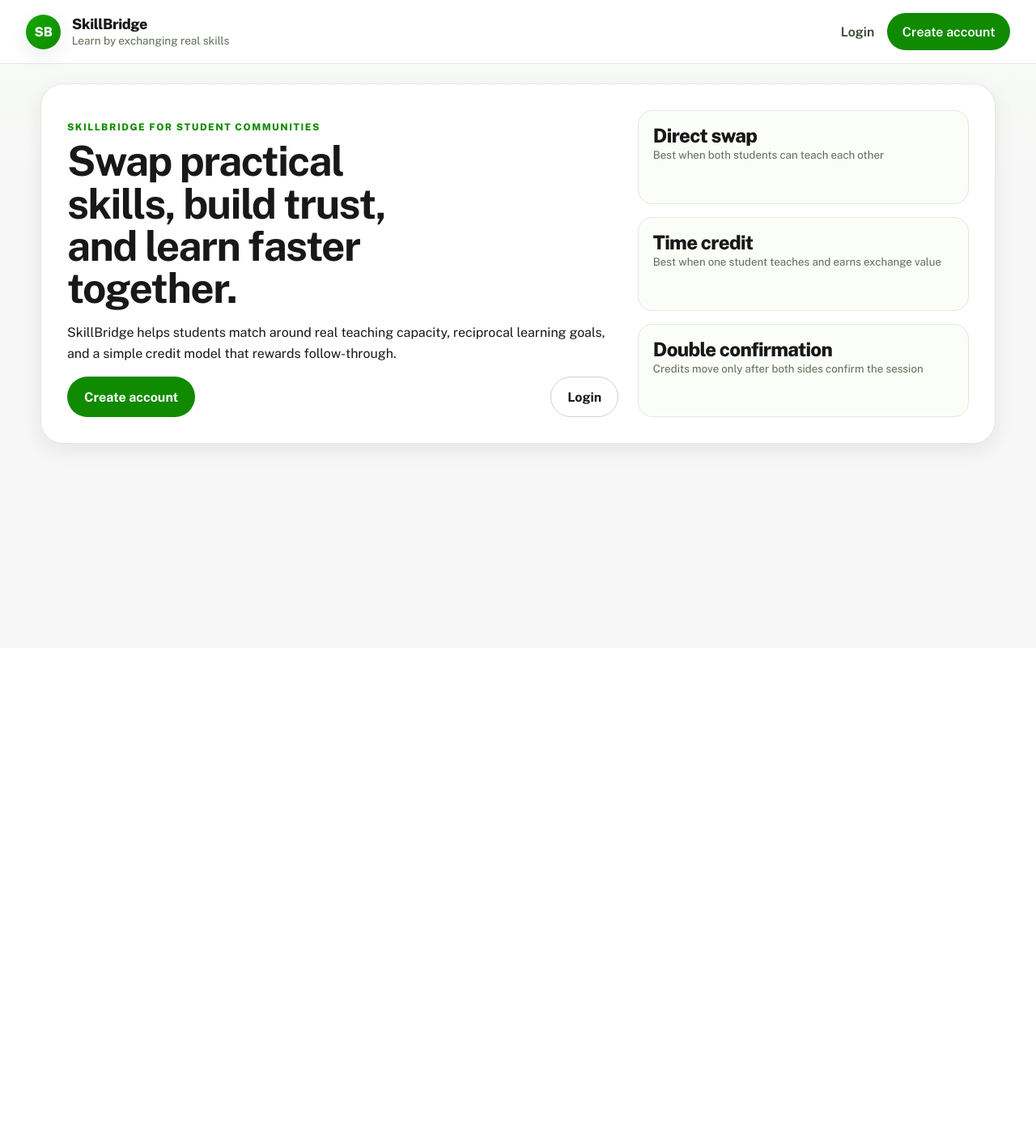
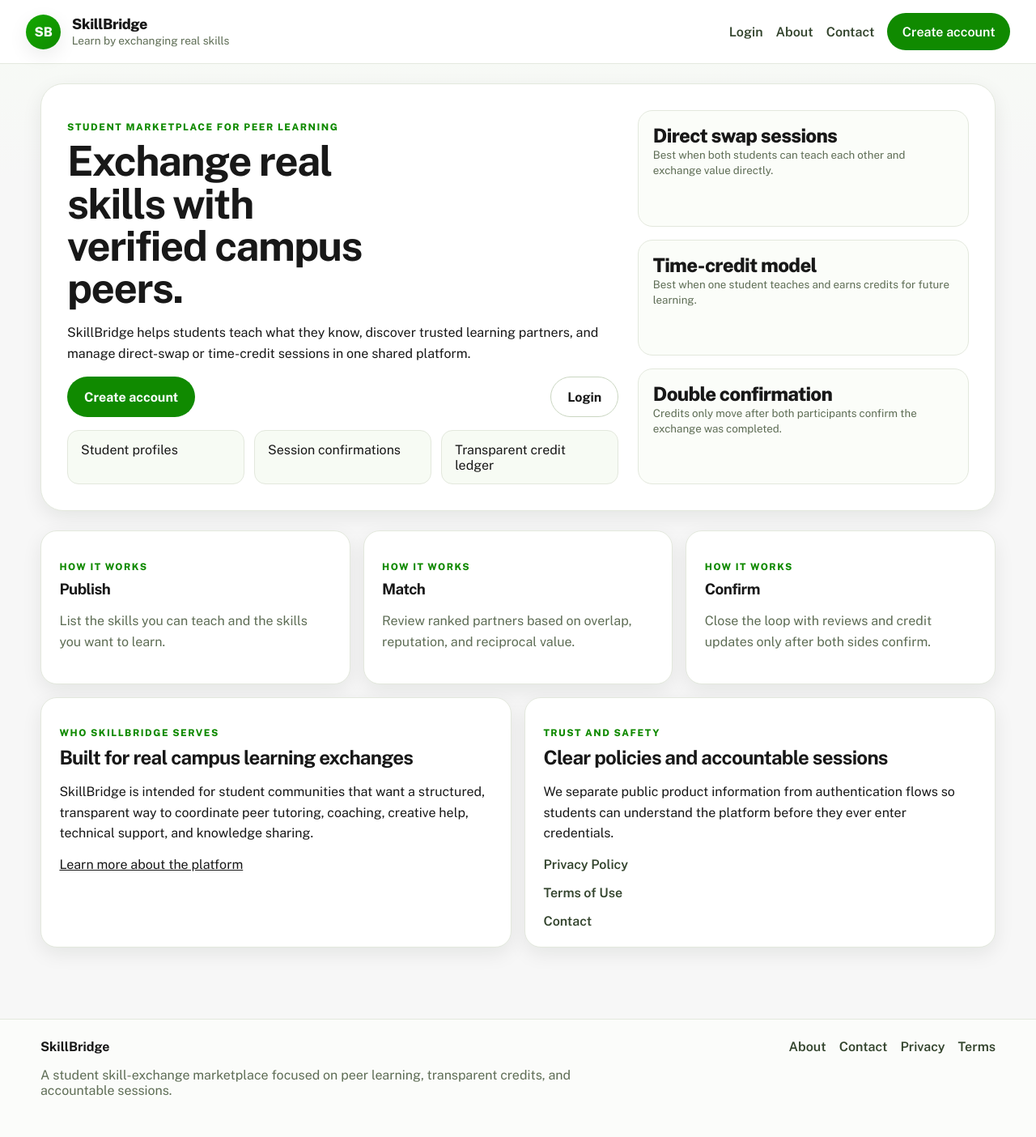
Before and after one commit to Finn-tech-art/Skill-bridge, a Flask app: page / in a window 1280 px wide. Shown: the whole page at 81% size. Before the commit the page ends 564 px from the top, so only its background shows below. Run offline with Flask 3, Linux system fonts and the light colour scheme.

Commit message:
Add a home page, an about page, contact page and privacy policy

```diff
--- a/app/static/css/main.css
+++ b/app/static/css/main.css
@@ -115,6 +115,40 @@ a {
     padding: 1.5rem 0 3.5rem;
 }
 
+.site-footer {
+    border-top: 1px solid #e4e9df;
+    background: #fbfcfa;
+    margin-top: 2rem;
+}
+
+.footer-grid {
+    width: min(1180px, calc(100% - 2rem));
+    margin: 0 auto;
+    padding: 1.5rem 0 2rem;
+    display: grid;
+    grid-template-columns: minmax(0, 1.2fr) minmax(0, 0.8fr);
+    gap: 1rem;
+}
+
+.footer-links {
+    display: flex;
+    flex-wrap: wrap;
+    justify-content: flex-end;
+    gap: 1rem;
+}
+
+.footer-links a {
+    text-decoration: none;
+    color: #33442d;
+    font-weight: 600;
+}
+
+.footer-links--stack {
+    justify-content: flex-start;
+    flex-direction: column;
+    align-items: flex-start;
+}
+
 .hero-card,
 .content-card {
     background: var(--surface);
@@ -173,6 +207,35 @@ a {
 .landing-panel {
     display: grid;
     gap: 1rem;
+}
+
+.trust-strip,
+.trust-list {
+    display: grid;
+    gap: 0.75rem;
+    margin-top: 1rem;
+}
+
+.trust-strip {
+    grid-template-columns: repeat(3, minmax(0, 1fr));
+}
+
+.trust-strip span,
+.trust-item {
+    padding: 0.85rem 1rem;
+    border-radius: 14px;
+    background: #f7fbf4;
+    border: 1px solid #e3e8dd;
+}
+
+.trust-item strong {
+    display: block;
+    margin-bottom: 0.25rem;
+}
+
+.auth-meta {
+    color: var(--muted);
+    font-size: 0.9rem;
 }
 
 .metric-tile,
@@ -524,7 +587,9 @@ th {
     .stats-grid,
     .form-grid,
     .match-card__insights,
-    .session-card__grid {
+    .session-card__grid,
+    .trust-strip,
+    .footer-grid {
         grid-template-columns: 1fr;
     }
 
@@ -543,6 +608,10 @@ th {
     .review-card {
         max-width: none;
         justify-self: stretch;
+    }
+
+    .footer-links {
+        justify-content: flex-start;
     }
 }
 
--- a/app/templates/home.html
+++ b/app/templates/home.html
@@ -3,28 +3,70 @@
 {% block content %}
 <section class="hero-card landing-hero">
     <div class="landing-copy">
-        <p class="eyebrow">SkillBridge for student communities</p>
-        <h1>Swap practical skills, build trust, and learn faster together.</h1>
-        <p>SkillBridge helps students match around real teaching capacity, reciprocal learning goals, and a simple credit model that rewards follow-through.</p>
+        <p class="eyebrow">Student marketplace for peer learning</p>
+        <h1>Exchange real skills with verified campus peers.</h1>
+        <p>SkillBridge helps students teach what they know, discover trusted learning partners, and manage direct-swap or time-credit sessions in one shared platform.</p>
         <div class="landing-actions">
             <a class="btn" href="{{ url_for('auth.register') }}">Create account</a>
             <a class="btn btn-secondary" href="{{ url_for('auth.login') }}">Login</a>
+        </div>
+        <div class="trust-strip">
+            <span>Student profiles</span>
+            <span>Session confirmations</span>
+            <span>Transparent credit ledger</span>
         </div>
     </div>
 
     <div class="landing-panel">
         <div class="metric-tile">
-            <span>Direct swap</span>
-            <small>Best when both students can teach each other</small>
+            <span>Direct swap sessions</span>
+            <small>Best when both students can teach each other and exchange value directly.</small>
         </div>
         <div class="metric-tile">
-            <span>Time credit</span>
-            <small>Best when one student teaches and earns exchange value</small>
+            <span>Time-credit model</span>
+            <small>Best when one student teaches and earns credits for future learning.</small>
         </div>
         <div class="metric-tile">
             <span>Double confirmation</span>
-            <small>Credits move only after both sides confirm the session</small>
+            <small>Credits only move after both participants confirm the exchange was completed.</small>
         </div>
     </div>
 </section>
+
+<section class="stats-grid">
+    <article class="content-card stat-card">
+        <p class="eyebrow">How it works</p>
+        <h3>Publish</h3>
+        <p class="muted">List the skills you can teach and the skills you want to learn.</p>
+    </article>
+    <article class="content-card stat-card">
+        <p class="eyebrow">How it works</p>
+        <h3>Match</h3>
+        <p class="muted">Review ranked partners based on overlap, reputation, and reciprocal value.</p>
+    </article>
+    <article class="content-card stat-card">
+        <p class="eyebrow">How it works</p>
+        <h3>Confirm</h3>
+        <p class="muted">Close the loop with reviews and credit updates only after both sides confirm.</p>
+    </article>
+</section>
+
+<section class="two-column">
+    <article class="content-card">
+        <p class="eyebrow">Who SkillBridge serves</p>
+        <h2>Built for real campus learning exchanges</h2>
+        <p>SkillBridge is intended for student communities that want a structured, transparent way to coordinate peer tutoring, coaching, creative help, technical support, and knowledge sharing.</p>
+        <a class="inline-link" href="{{ url_for('test.about') }}">Learn more about the platform</a>
+    </article>
+    <article class="content-card">
+        <p class="eyebrow">Trust and safety</p>
+        <h2>Clear policies and accountable sessions</h2>
+        <p>We separate public product information from authentication flows so students can understand the platform before they ever enter credentials.</p>
+        <div class="footer-links footer-links--stack">
+            <a href="{{ url_for('test.privacy') }}">Privacy Policy</a>
+            <a href="{{ url_for('test.terms') }}">Terms of Use</a>
+            <a href="{{ url_for('test.contact') }}">Contact</a>
+        </div>
+    </article>
+</section>
 {% endblock %}
--- a/app/templates/layouts/base.html
+++ b/app/templates/layouts/base.html
@@ -33,6 +33,8 @@
                 <a class="nav-cta" href="{{ url_for('auth.logout') }}">Logout</a>
             {% else %}
                 <a href="{{ url_for('auth.login') }}">Login</a>
+                <a href="{{ url_for('test.about') }}">About</a>
+                <a href="{{ url_for('test.contact') }}">Contact</a>
                 <a class="nav-cta" href="{{ url_for('auth.register') }}">Create account</a>
             {% endif %}
         </nav>
@@ -42,6 +44,21 @@
         {% include "components/flash_message.html" %}
         {% block content %}{% endblock %}
     </main>
+
+    <footer class="site-footer">
+        <div class="footer-grid">
+            <div>
+                <strong>SkillBridge</strong>
+                <p class="muted">A student skill-exchange marketplace focused on peer learning, transparent credits, and accountable sessions.</p>
+            </div>
+            <div class="footer-links">
+                <a href="{{ url_for('test.about') }}">About</a>
+                <a href="{{ url_for('test.contact') }}">Contact</a>
+                <a href="{{ url_for('test.privacy') }}">Privacy</a>
+                <a href="{{ url_for('test.terms') }}">Terms</a>
+            </div>
+        </div>
+    </footer>
 </div>
 
 <script src="{{ url_for('static', filename='js/main.js') }}"></script>
--- a/app/test.py
+++ b/app/test.py
@@ -13,6 +13,26 @@ def home():
     return render_template("home.html")
 
 
+@test_bp.route("/about")
+def about():
+    return render_template("about.html")
+
+
+@test_bp.route("/privacy")
+def privacy():
+    return render_template("privacy.html")
+
+
+@test_bp.route("/terms")
+def terms():
+    return render_template("terms.html")
+
+
+@test_bp.route("/contact")
+def contact():
+    return render_template("contact.html")
+
+
 @test_bp.route("/googlefdab6438de2f962c.html")
 def google_site_verification():
     project_root = Path(current_app.root_path).parent
```
Also changed, not shown: app/templates/about.html (added, +34 -0 lines), app/templates/auth/login.html (+18 -3 lines), app/templates/auth/register.html (+18 -3 lines), app/templates/contact.html (added, +25 -0 lines), app/templates/privacy.html (added, +26 -0 lines), app/templates/terms.html (added, +26 -0 lines).
